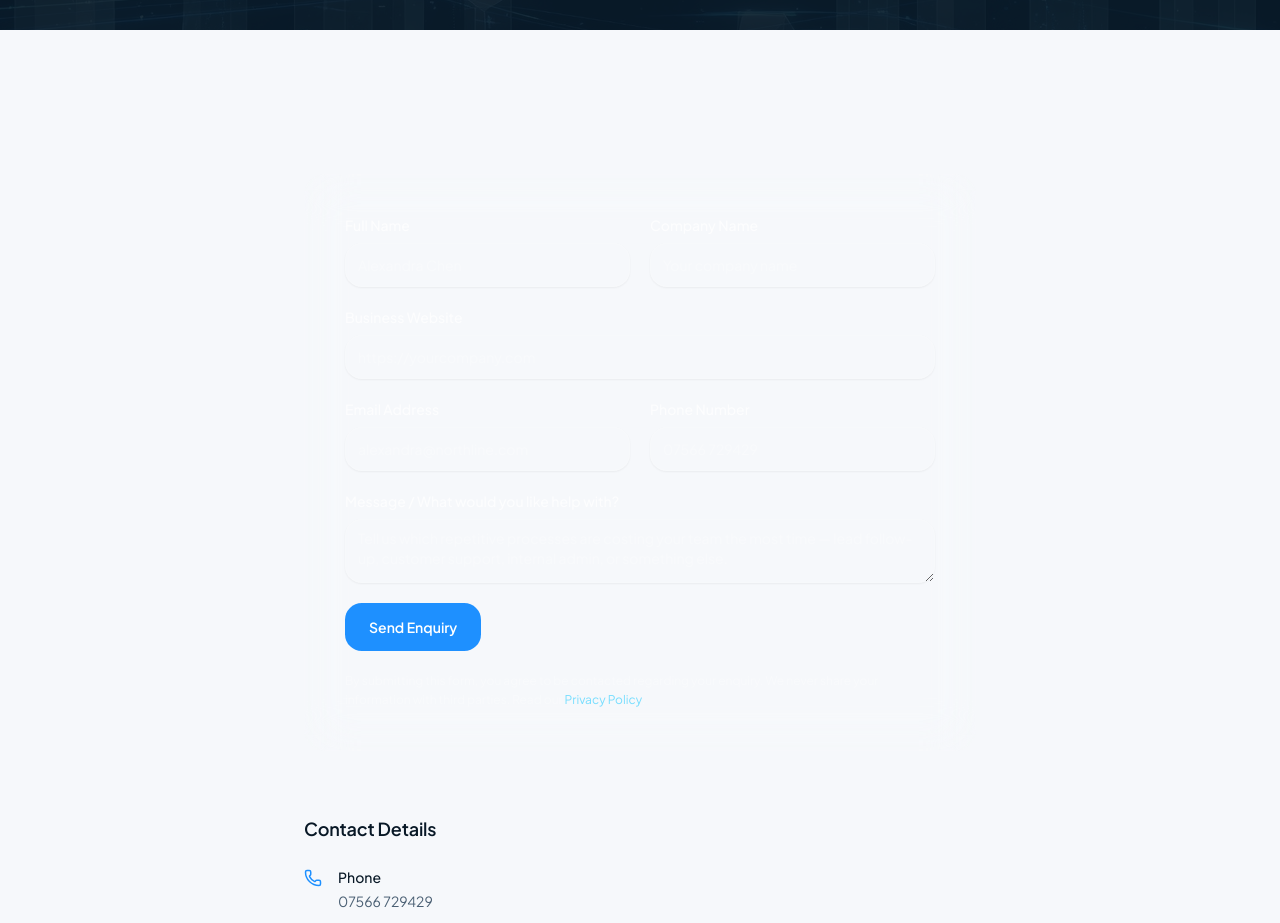
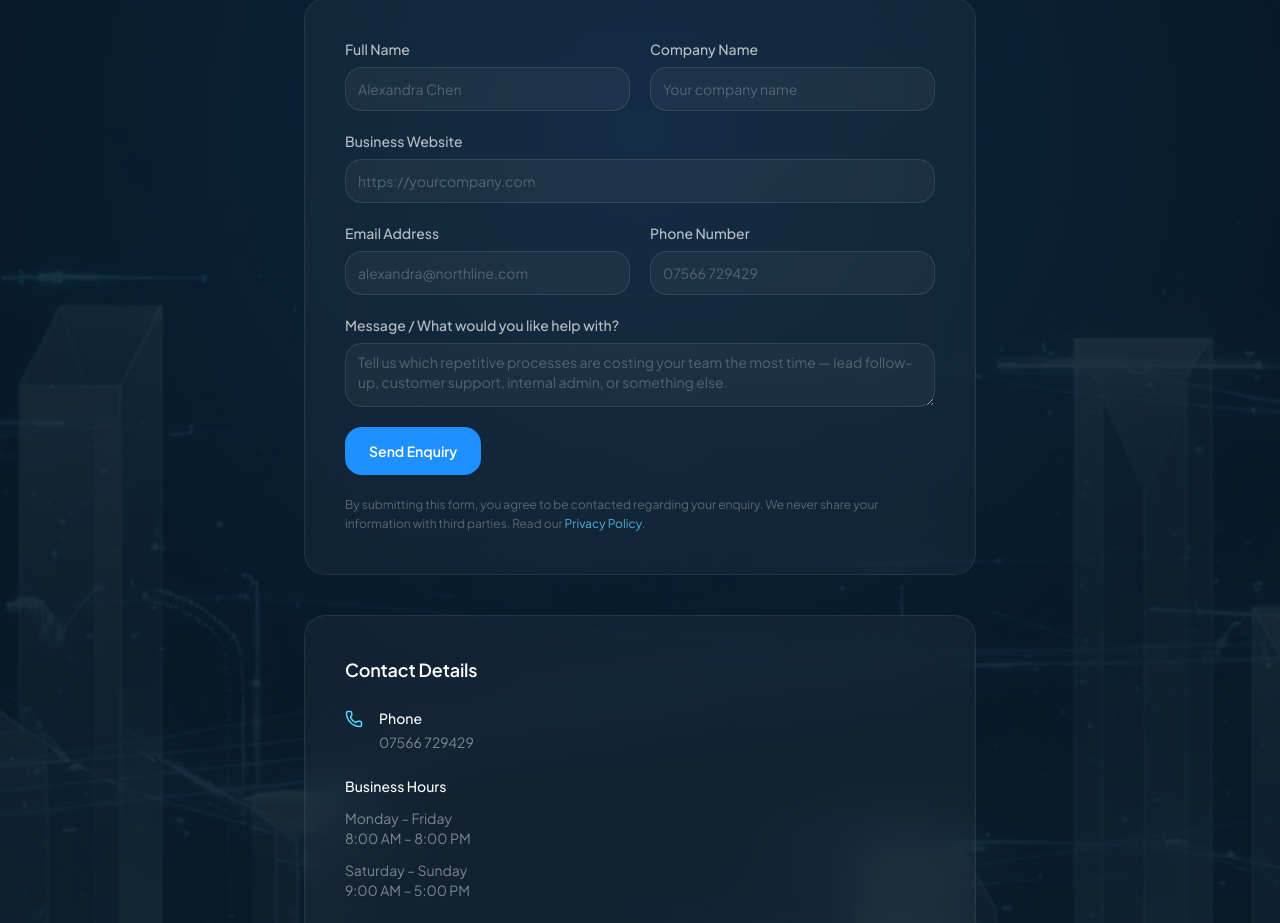
Before and after one commit to rosstguk-dev/Omnirexis, a Next.js app: page /contact in a window 1280 px wide. Shown: the part 506-1429 px from the top of the page. Built offline with nearby package versions, Linux system fonts and the light colour scheme.

Commit message:
Restore dark premium styling on Contact page
Unify the contact page under the navy background with ambient glow,
glass cards, and light-on-dark typography to match the rest of the site.

```diff
--- a/app/contact/page.tsx
+++ b/app/contact/page.tsx
@@ -16,23 +16,23 @@ export const metadata = createMetadata({
 
 export default function ContactPage() {
   return (
-    <>
     <section
-        className="relative overflow-hidden bg-[#081826]"
+      className="relative min-h-screen overflow-hidden bg-[#081826]"
       aria-labelledby="contact-heading"
     >
       <Image
         src="/images/contact-bg.jpg"
         alt=""
         fill
-          className="object-cover object-center opacity-40"
+        className="object-cover object-center"
         sizes="100vw"
         priority
       />
-        <div className="absolute inset-0 bg-[#081826]/75" />
+      <div className="absolute inset-0 bg-[#081826]/88" />
       <div className="ambient-glow pointer-events-none absolute inset-0" />
+      <div className="pointer-events-none absolute inset-0 grid-pattern opacity-15" />
 
-        <div className="section-container relative pt-32 pb-20 sm:pt-40 sm:pb-24">
+      <div className="section-container relative pt-32 pb-28 sm:pt-40 sm:pb-36">
         <FadeIn className="mx-auto max-w-3xl text-center">
           <p className="text-[11px] font-semibold uppercase tracking-[0.28em] text-[#55D6FF]/90">
             Contact
@@ -55,15 +55,8 @@ export default function ContactPage() {
             {siteConfig.ctaMicrocopy}
           </p>
         </FadeIn>
-        </div>
-      </section>
 
-      <section
-        className="section-light section-padding"
-        aria-labelledby="enquiry-form-heading"
-      >
-        <div className="section-container">
-          <FadeIn className="mx-auto max-w-2xl">
+        <FadeIn className="mx-auto mt-16 max-w-2xl">
           <h2 id="enquiry-form-heading" className="sr-only">
             Send an enquiry
           </h2>
@@ -72,40 +65,39 @@ export default function ContactPage() {
           </GlassCard>
         </FadeIn>
 
-          <FadeIn className="mx-auto mt-16 max-w-2xl" delay={0.08}>
-            <h2 className="text-lg font-semibold tracking-[-0.01em] text-[#081826]">
+        <FadeIn className="mx-auto mt-10 max-w-2xl" delay={0.08}>
+          <GlassCard variant="dark" hover={false} className="p-8 sm:p-10">
+            <h2 className="text-lg font-semibold tracking-[-0.01em] text-white">
               Contact Details
             </h2>
             <div className="mt-6 space-y-6">
               <div className="flex items-start gap-4">
                 <Phone
-                  className="mt-0.5 size-[18px] shrink-0 text-[#1E90FF]"
+                  className="mt-0.5 size-[18px] shrink-0 text-[#55D6FF]"
                   aria-hidden="true"
                 />
                 <div>
-                  <p className="text-sm font-medium text-[#081826]">Phone</p>
+                  <p className="text-sm font-medium text-white">Phone</p>
                   <a
                     href={phoneTelHref()}
-                    className="mt-1 block text-sm text-muted-foreground transition-colors hover:text-[#1E90FF]"
+                    className="mt-1 block text-sm text-white/45 transition-colors hover:text-[#55D6FF]"
                   >
                     {siteConfig.phone}
                   </a>
                 </div>
               </div>
               <div>
-                <p className="text-sm font-medium text-[#081826]">
-                  Business Hours
-                </p>
+                <p className="text-sm font-medium text-white">Business Hours</p>
                 <BusinessHours
                   className="mt-3"
-                  daysClassName="text-sm text-muted-foreground"
-                  hoursClassName="text-sm text-muted-foreground"
+                  daysClassName="text-sm text-white/45"
+                  hoursClassName="text-sm text-white/45"
                 />
               </div>
             </div>
+          </GlassCard>
         </FadeIn>
       </div>
     </section>
-    </>
   );
 }
```
Lines whose indentation alone changed are shown as unchanged.
